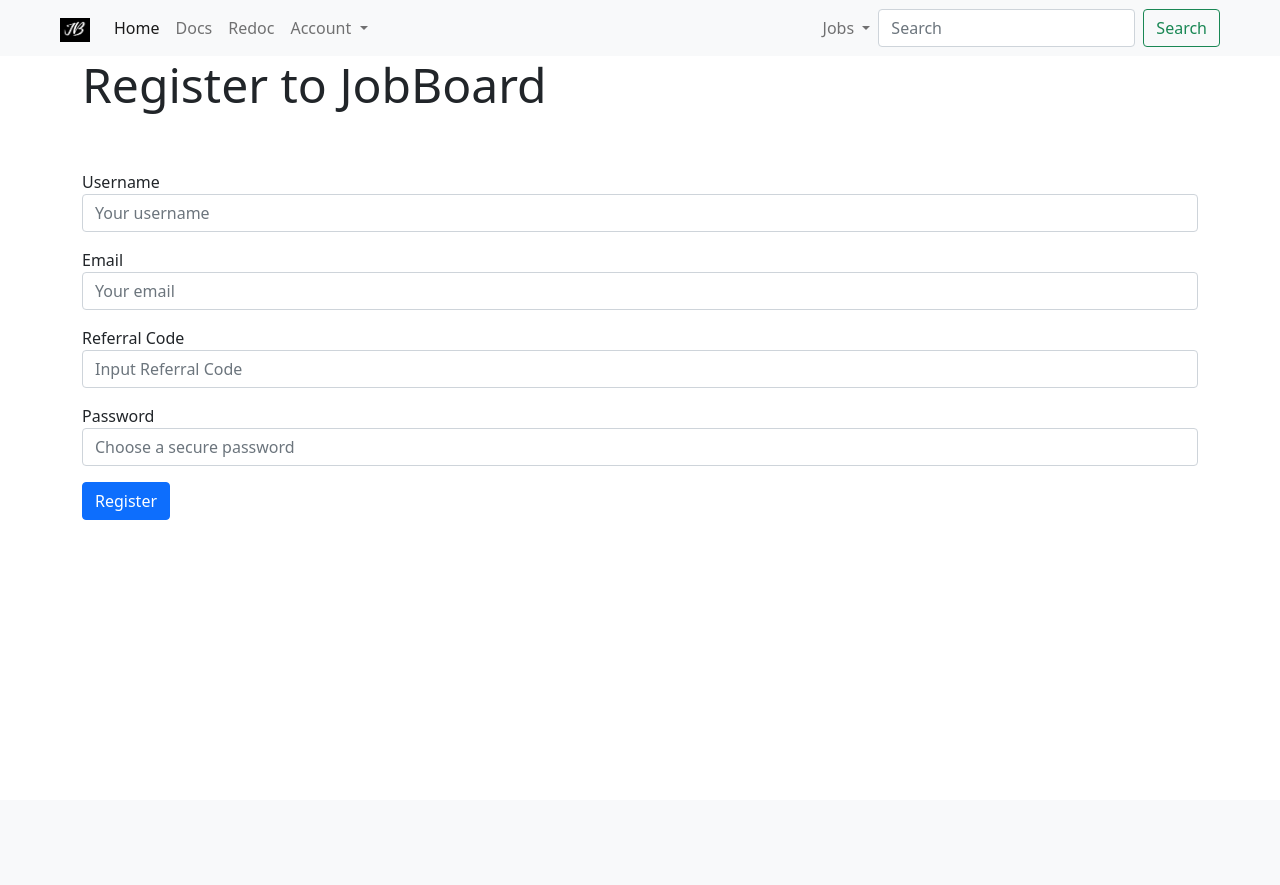
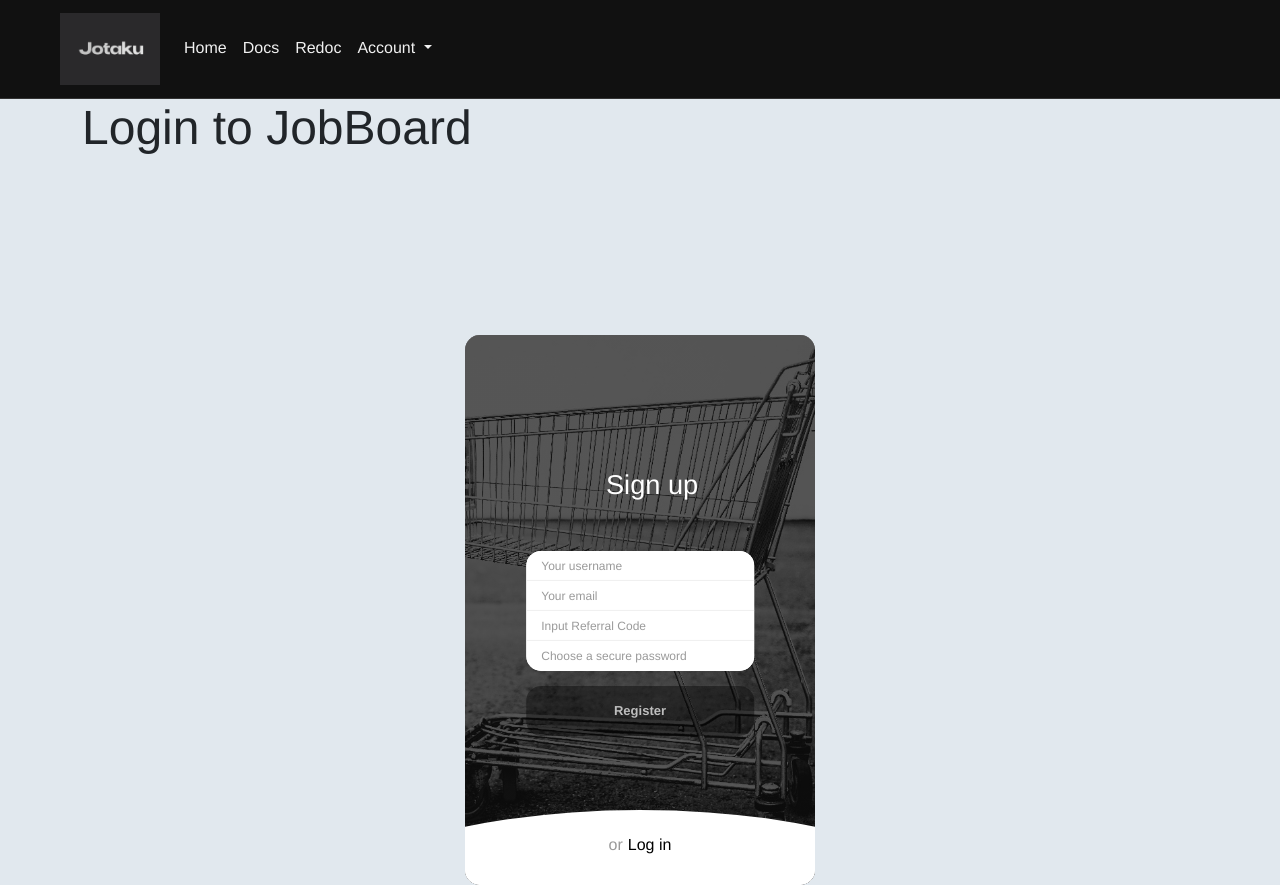
Before and after one commit to joe985-collab/FastApiReferralSystem, a FastAPI app: page /register in a window 1280 px wide. Before the commit the page ends 520 px from the top, so only its background shows below. Run offline with FastAPI, Linux system fonts and the light colour scheme; parts of the project's set-up code (start-up, migrations or seed data) failed here and were passed over; some libraries are stand-ins or nearby versions.

Commit message:
major frontend changes, added referral registration logic, was very annoying hngghhh

```diff
--- a/referral_system_alpha/app/auth/TwoFA_Session.py
+++ b/referral_system_alpha/app/auth/TwoFA_Session.py
@@ -30,6 +30,7 @@ class TempUserData(BaseModel):
         otp: Optional[str] = None
         referral_code: Optional[str] = None
         referred_by: Optional[str] = None
+        referrer_id: Optional[str] = None
         is_verified: bool
         password_plain: str
         expires_at: Optional[datetime] = datetime.now() + timedelta(minutes=30)
--- a/referral_system_alpha/app/auth/route_login.py
+++ b/referral_system_alpha/app/auth/route_login.py
@@ -78,10 +78,6 @@ async def track_activity(user: User=Depends(get_current_user),db: Session = Depe
 
 def refresh_token(request:Request,refresh_token = Cookie(None, alias="refresh_token"),access_token:str=Depends(oauth2_scheme),db:Session = Depends(get_db),user:User=Depends(get_current_user),image_path:str = Depends(get_current_image_path)):
      if user:
-        print("Hereeee",refresh_token)
-        print("Hereeee2",access_token)
-        print(get_exp_token(access_token))
-        print("Minutes remaining: ",(get_exp_token(access_token)-datetime.now()).total_seconds()//60)
         if refresh_token:
              my_user =  db.query(models.User).filter(models.User.username == user.username).first()
             #  user_last_active = my_user.last_active
--- a/referral_system_alpha/app/schemas.py
+++ b/referral_system_alpha/app/schemas.py
@@ -30,9 +30,9 @@ class UserResponse(BaseModel):
 class Image:
 
     user_id: int
-    file_name: str
-    file_path: str
-    file_size_kb: str
+    file_name: Optional[str] = None
+    file_path: Optional[str] = None
+    file_size_kb: Optional[str] = None
 
 class Token(BaseModel):
 
--- /dev/null
+++ b/referral_system_alpha/app/static/css/styles.css
@@ -0,0 +1,351 @@
+.custom-navbar {
+    background-color: #111;
+    border-bottom: 1px solid #333;
+	position: relative; /* or fixed if you want it to stay visible while scrolling */
+	top: 0;
+	width: 100%;
+	z-index: 10;
+  }
+
+  .custom-navbar .nav-link {
+    color: #f1f1f1;
+    border-bottom: 2px solid transparent;
+    transition: border-color 0.3s ease, color 0.3s ease;
+  }
+
+  .custom-navbar .nav-link:hover,
+  .custom-navbar .nav-link.active {
+    color: #fff;
+    border-bottom: 2px solid white;
+  }
+
+  .custom-navbar .navbar-brand img {
+    filter: None; /* make logos white */
+  }
+
+  .custom-navbar .dropdown-menu {
+    background-color: #222;
+    border: none;
+  }
+
+  .custom-navbar .dropdown-item {
+    color: #eee;
+    transition: background 0.3s ease;
+  }
+
+  .custom-navbar .dropdown-item:hover {
+    background-color: #333;
+    color: #fff;
+  }
+
+  .custom-navbar .btn-outline-light {
+    border-color: #555;
+    color: #ddd;
+  }
+
+  .custom-navbar .btn-outline-light:hover {
+    background-color: #fff;
+    color: #111;
+  }
+
+  .custom-navbar .form-control {
+    background-color: #1a1a1a;
+    border: 1px solid #444;
+    color: #fff;
+  }
+
+  .custom-navbar .form-control::placeholder {
+    color: #888;
+  }
+
+
+@import url("https://fonts.googleapis.com/css?family=Fira+Sans");
+
+html, body {
+	margin: 0;
+	padding: 0;
+	min-height: 100vh;
+	background-color: #E1E8EE;
+	font-family: "Fira Sans", Helvetica, Arial, sans-serif;
+	-webkit-font-smoothing: antialiased;
+	-moz-osx-font-smoothing: grayscale;
+	display: block; /* remove center-flex */
+  }
+
+.form-wrapper {
+	display: flex;
+	align-items: flex-end; /* push to bottom */
+	justify-content: center;
+	height: calc(100vh - 80px); /* adjust based on navbar height */
+  }
+
+.form-structor {
+	background-color: #222;
+	border-radius: 15px;
+	height: 550px;
+	width: 350px;
+	position: relative;
+	overflow: hidden;
+
+	&::after {
+    content: '';
+		opacity: 1;
+		position: absolute;
+		top: 0; right: 0; bottom: 0; left: 0;
+		background: linear-gradient(
+			rgba(0, 0, 0, 0.6),
+			rgba(0, 0, 0, 0.6)
+		),
+		url('/static/images/cart.jpg') no-repeat center top;
+		background-size: cover;
+		z-index: 0;
+  	}
+
+	.signup {
+		position: absolute;
+		top: 50%;
+		left: 50%;
+		-webkit-transform: translate(-50%, -50%);
+		width: 65%;
+		z-index: 5;
+		-webkit-transition: all .3s ease;
+
+
+		&.slide-up {
+			top: 5%;
+			-webkit-transform: translate(-50%, 0%);
+			-webkit-transition: all .3s ease;
+		}
+
+		&.slide-up .form-holder,
+		&.slide-up .submit-btn {
+			opacity: 0;
+			visibility: hidden;
+		}
+
+		&.slide-up .form-title {
+			font-size: 1em;
+			cursor: pointer;
+		}
+
+		&.slide-up .form-title span {
+			margin-right: 5px;
+			opacity: 1;
+			visibility: visible;
+			-webkit-transition: all .3s ease;
+		}
+
+		.form-title {
+			color: #fff;
+			font-size: 1.7em;
+			text-align: center;
+
+			span {
+				color: rgba(0,0,0,0.4);
+				opacity: 0;
+				visibility: hidden;
+				-webkit-transition: all .3s ease;
+			}
+		}
+
+		.form-holder {
+			border-radius: 15px;
+			background-color: #fff;
+			overflow: hidden;
+			margin-top: 50px;
+			opacity: 1;
+			visibility: visible;
+			-webkit-transition: all .3s ease;
+
+			.input {
+				border: 0;
+				outline: none;
+				box-shadow: none;
+				display: block;
+				height: 30px;
+				line-height: 30px;
+				padding: 8px 15px;
+				border-bottom: 1px solid #eee;
+				width: 100%;
+				font-size: 12px;
+
+				&:last-child {
+					border-bottom: 0;
+				}
+				&::-webkit-input-placeholder {
+					color: rgba(0,0,0,0.4);
+				}
+			}
+		}
+
+		.submit-btn {
+			background-color: rgba(0,0,0,0.4);
+			color: rgba(256,256,256,0.7);
+			border:0;
+			border-radius: 15px;
+			display: block;
+			margin: 15px auto;
+			padding: 15px 45px;
+			width: 100%;
+			font-size: 13px;
+			font-weight: bold;
+			cursor: pointer;
+			opacity: 1;
+			visibility: visible;
+			-webkit-transition: all .3s ease;
+
+			&:hover {
+				transition: all .3s ease;
+				background-color: rgba(0,0,0,0.8);
+			}
+		}
+	}
+
+	.login {
+		position: absolute;
+		top: 20%;
+		left: 0;
+		right: 0;
+		bottom: 0;
+		background-color: #fff;
+		z-index: 5;
+		-webkit-transition: all .3s ease;
+
+		&::before {
+			content: '';
+			position: absolute;
+			left: 50%;
+			top: -20px;
+			-webkit-transform: translate(-50%, 0);
+			background-color: #fff;
+			width: 200%;
+			height: 250px;
+			border-radius: 50%;
+			z-index: 4;
+			-webkit-transition: all .3s ease;
+		}
+
+		.center {
+			position: absolute;
+			top: calc(50% - 10%);
+			left: 50%;
+			-webkit-transform: translate(-50%, -50%);
+			width: 65%;
+			z-index: 5;
+			-webkit-transition: all .3s ease;
+
+			.form-title {
+				color: #000;
+				font-size: 1.7em;
+				text-align: center;
+
+				span {
+					color: rgba(0,0,0,0.4);
+					opacity: 0;
+			    visibility: hidden;
+				  -webkit-transition: all .3s ease;
+				}
+			}
+
+			.form-holder {
+				border-radius: 15px;
+				background-color: #fff;
+				border: 1px solid #eee;
+				overflow: hidden;
+				margin-top: 50px;
+				opacity: 1;
+				visibility: visible;
+				-webkit-transition: all .3s ease;
+
+				.input {
+					border: 0;
+					outline: none;
+					box-shadow: none;
+					display: block;
+					height: 30px;
+					line-height: 30px;
+					padding: 8px 15px;
+					border-bottom: 1px solid #eee;
+					width: 100%;
+					font-size: 12px;
+
+					&:last-child {
+						border-bottom: 0;
+					}
+					&::-webkit-input-placeholder {
+						color: rgba(0,0,0,0.4);
+					}
+				}
+			}
+
+			.submit-btn {
+				background-color: #6B92A4;
+				color: rgba(256,256,256,0.7);
+				border:0;
+				border-radius: 15px;
+				display: block;
+				margin: 15px auto;
+				padding: 15px 45px;
+				width: 100%;
+				font-size: 13px;
+				font-weight: bold;
+				cursor: pointer;
+				opacity: 1;
+				visibility: visible;
+				-webkit-transition: all .3s ease;
+
+				&:hover {
+					transition: all .3s ease;
+					background-color: rgba(0,0,0,0.8);
+				}
+			}
+		}
+
+		&.slide-up {
+			top: 90%;
+			-webkit-transition: all .3s ease;
+		}
+
+		&.slide-up .center {
+			top: 10%;
+			-webkit-transform: translate(-50%, 0%);
+			-webkit-transition: all .3s ease;
+		}
+
+		&.slide-up .form-holder,
+		&.slide-up .submit-btn {
+			opacity: 0;
+			visibility: hidden;
+			-webkit-transition: all .3s ease;
+		}
+
+		&.slide-up .form-title {
+			font-size: 1em;
+			margin: 0;
+			padding: 0;
+			cursor: pointer;
+			-webkit-transition: all .3s ease;
+		}
+
+		&.slide-up .form-title span {
+			margin-right: 5px;
+			opacity: 1;
+			visibility: visible;
+			-webkit-transition: all .3s ease;
+		}
+	}
+}
+.forgot-password {
+	display: block;
+	text-align: right;
+	font-size: 12px;
+	margin: 8px 0;
+	color: #6B92A4;
+	text-decoration: none;
+	transition: color 0.3s ease;
+  }
+
+  .forgot-password:hover {
+	color: #230cf0;
+	text-decoration: underline;
+  }
--- a/referral_system_alpha/app/static/js/autocomplete.js
+++ b/referral_system_alpha/app/static/js/autocomplete.js
@@ -1,5 +1,38 @@
-$( function() {
-    $( "#autocomplete" ).autocomplete({
-      source: "/jobs/autocomplete"
-    });
-  } );
+// $( function() {
+//     $( "#autocomplete" ).autocomplete({
+//       source: "/jobs/autocomplete"
+//     });
+//   } );
+console.clear();
+
+const loginBtn = document.getElementById('login');
+const signupBtn = document.getElementById('signup');
+
+loginBtn.addEventListener('click', (e) => {
+	let parent = e.target.parentNode.parentNode;
+	Array.from(e.target.parentNode.parentNode.classList).find((element) => {
+		if(element !== "slide-up") {
+			parent.classList.add('slide-up')
+		}else{
+			signupBtn.parentNode.classList.add('slide-up')
+			parent.classList.remove('slide-up')
+		}
+	});
+  window.history.pushState(null, null, "/login"); // change URL without reload
+  document.title = "Login"
+  // loginBtn.style.display = None;
+});
+
+signupBtn.addEventListener('click', (e) => {
+	let parent = e.target.parentNode;
+	Array.from(e.target.parentNode.classList).find((element) => {
+		if(element !== "slide-up") {
+			parent.classList.add('slide-up')
+		}else{
+			loginBtn.parentNode.parentNode.classList.add('slide-up')
+			parent.classList.remove('slide-up')
+		}
+	});
+  window.history.pushState(null, null, "/register"); // change URL without reload
+  document.title = "Register"
+});
--- a/referral_system_alpha/app/templates/auth/register.html
+++ b/referral_system_alpha/app/templates/auth/register.html
@@ -8,43 +8,46 @@
 {% block content %}
 <div class="container">
   <div class="row">
-        <h5 class="display-5">Register to JobBoard</h5>
+    <h5 class="display-5">Login to JobBoard</h5>
     <div class="text-danger font-weight-bold">
         {% for error in errors %}
           <li>{{error}}</li>
         {% endfor %}
     </div>
-        <div class="container">
-          {% if message %}
-          <div class="success">
-              <p>✅ {{ message }}</p>
-              <p><a href="/login">Proceed to Login</a></p>
+    <div class="text-success font-weight-bold">
+      {% if msg %}
+      <div class="badge bg-success text-wrap font-weight-bold" style="font-size: large;">
+        {{msg}}
       </div>
       {% endif %}
   </div>
   </div>
-
-    <div class="row my-5">
+<div class="form-wrapper">
+  <div class="form-structor">
+    <div class="signup">
+      <h2 class="form-title" id="signup"><span>or</span>Sign up</h2>
       <form method="POST">
-        <div class="mb-3">
-            <label>Username</label>
-            <input type="text" required placeholder="Your username" name="username" value="{{username}}" class="form-control">
+          <div class="form-holder">
+            <input type="text" required placeholder="Your username" name="username" value="{{username}}" class="input">
+            <input type="text" required placeholder="Your email" name="email" value="{{email}}" class="input">
+            <input type="text" placeholder="Input Referral Code" value="{{referral_code}}" name="referral_code" class="input">
+            <input type="password" required placeholder="Choose a secure password" value="{{password}}" name="password" class="input">
           </div>
-        <div class="mb-3">
-          <label>Email</label>
-          <input type="text" required placeholder="Your email" name="email" value="{{email}}" class="form-control">
-        </div>
-        <div class="mb-3">
-            <label>Referral Code</label>
-            <input type="text" placeholder="Input Referral Code" value="{{referral_code}}" name="referral_code" class="form-control">
-        </div>
-        <div class="mb-3">
-          <label>Password</label>
-          <input type="password" required placeholder="Choose a secure password" value="{{password}}" name="password" class="form-control">
-        </div>
-        <button type="submit" class="btn btn-primary">Register</button>
+          <button type="submit" class="submit-btn">Register</button>
       </form>
     </div>
 
+    <div class="login slide-up">
+      <div class="center">
+        <h2 class="form-title" id="login"><span>or</span>Log in</h2>
+        <form method="POST">
+          <div class="form-holder">
+            <input type="text" required placeholder="Your email" name="email" value="{{email}}" class="input">
+            <input type="password" required placeholder="Your password" value="{{password}}" name="password" class="input">
+          </div>
+          <button type="submit" class="submit-btn">Log in</button>
+        </form>
+      </div>
+    </div>
   </div>
   {% endblock %}
--- a/referral_system_alpha/app/templates/components/navbar.html
+++ b/referral_system_alpha/app/templates/components/navbar.html
@@ -1,7 +1,7 @@
-<nav class="navbar navbar-expand-lg navbar-light bg-light px-5">
+<nav class="navbar custom-navbar navbar-expand-lg px-5">
   <div class="container-fluid">
     <a class="navbar-brand" href="#">
-        <img src="{{ url_for('static', path='images/logo.png') }}" alt="" width="30" height="24">
+      <img src="{{ url_for('static', path='images/logo.png') }}" alt="Logo" width="100">
     </a>
     <button class="navbar-toggler" type="button" data-bs-toggle="collapse" data-bs-target="#navbarSupportedContent" aria-controls="navbarSupportedContent" aria-expanded="false" aria-label="Toggle navigation">
       <span class="navbar-toggler-icon"></span>
@@ -9,7 +9,7 @@
     <div class="collapse navbar-collapse" id="navbarSupportedContent">
       <ul class="navbar-nav me-auto mb-2 mb-lg-0">
         <li class="nav-item">
-            <a class="nav-link active" aria-current="page" href="/">Home</a>
+          <a class="nav-link" href="/">Home</a>
         </li>
         <li class="nav-item">
           <a class="nav-link" href="/docs/">Docs</a>
@@ -18,32 +18,16 @@
           <a class="nav-link" href="/redoc/">Redoc</a>
         </li>
         <li class="nav-item dropdown">
-            <a class="nav-link dropdown-toggle" href="#" id="navbarDropdown" role="button" data-bs-toggle="dropdown" aria-expanded="false">
+          <a class="nav-link dropdown-toggle" href="#" id="navbarDropdown" role="button" data-bs-toggle="dropdown">
             Account
           </a>
-            <ul class="dropdown-menu" aria-labelledby="navbarDropdown">
+          <ul class="dropdown-menu">
             <li><a class="dropdown-item" href="/register/">Signup</a></li>
             <li><a class="dropdown-item" href="/login/">Login</a></li>
             <li><hr class="dropdown-divider"></li>
-              <li><a class="dropdown-item" href="#">Something else here</a></li>
           </ul>
         </li>
       </ul>
-        <ul class="navbar-nav ml-auto mb-2 mb-lg-0">
-          <li class="nav-item dropdown">
-            <a class="nav-link dropdown-toggle" href="#" id="navbarDropdown" role="button" data-bs-toggle="dropdown" aria-expanded="false">
-              Jobs
-            </a>
-            <ul class="dropdown-menu" aria-labelledby="navbarDropdown">
-              <li><a class="dropdown-item" href="/post-a-job/">Create Job post</a></li>
-              <li><a class="dropdown-item" href="/delete-job/">Delete a post</a></li>
-            </ul>
-          </li>
-        </ul>
-        <form class="d-flex" action="/search/">
-          <input class="form-control me-2" name="query" id="autocomplete" type="search" placeholder="Search" aria-label="Search">
-          <button class="btn btn-outline-success" type="submit">Search</button>
-        </form>
     </div>
   </div>
 </nav>
--- a/referral_system_alpha/app/templates/shared/base.html
+++ b/referral_system_alpha/app/templates/shared/base.html
@@ -5,7 +5,7 @@
     <meta name="viewport" content="width=device-width, initial-scale=1.0">
     <meta name="nofoobar.com" content="Nofoobar">
     <link href="https://cdn.jsdelivr.net/npm/bootstrap@5.0.0-beta2/dist/css/bootstrap.min.css" rel="stylesheet" integrity="sha384-BmbxuPwQa2lc/FVzBcNJ7UAyJxM6wuqIj61tLrc4wSX0szH/Ev+nYRRuWlolflfl" crossorigin="anonymous">
-    <link rel="stylesheet" href="//code.jquery.com/ui/1.12.1/themes/base/jquery-ui.css">
+    <link rel="stylesheet" href="/static/css/styles.css">
     {% block title %}
     {% endblock %}
 </head>
```
Also changed, not shown: referral_system_alpha/app/auth/route_password_forget.py (+12 -0 lines), referral_system_alpha/app/auth/route_register.py (+36 -9 lines), referral_system_alpha/app/models.py (+5 -5 lines), referral_system_alpha/app/store_code.txt (+0 -10 lines), referral_system_alpha/app/templates/auth/login.html (+23 -13 lines), referral_system_alpha/app/templates/components/forget_password.html (+10 -10 lines), referral_system_alpha/app/static/images/cart.jpg (added), referral_system_alpha/app/static/images/logo.png. Lines whose indentation alone changed are shown as unchanged.
